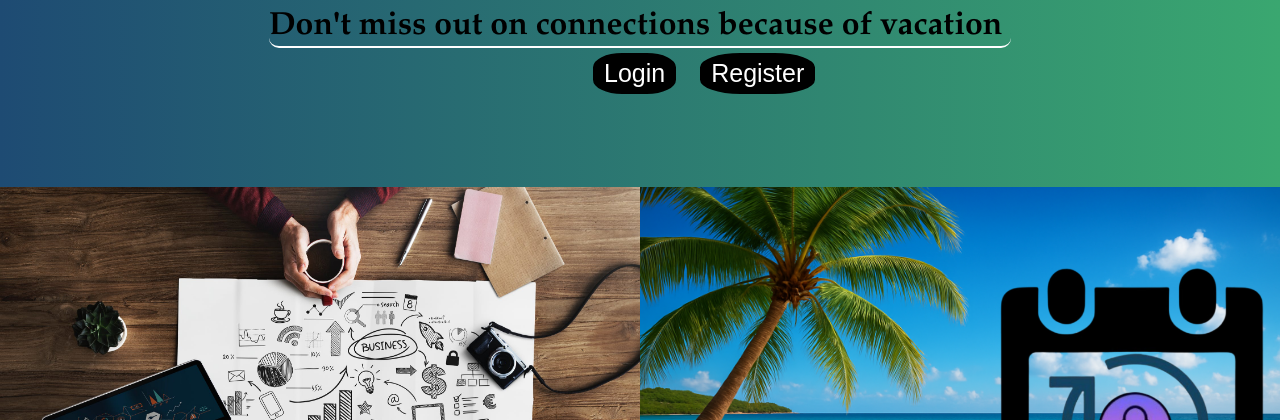
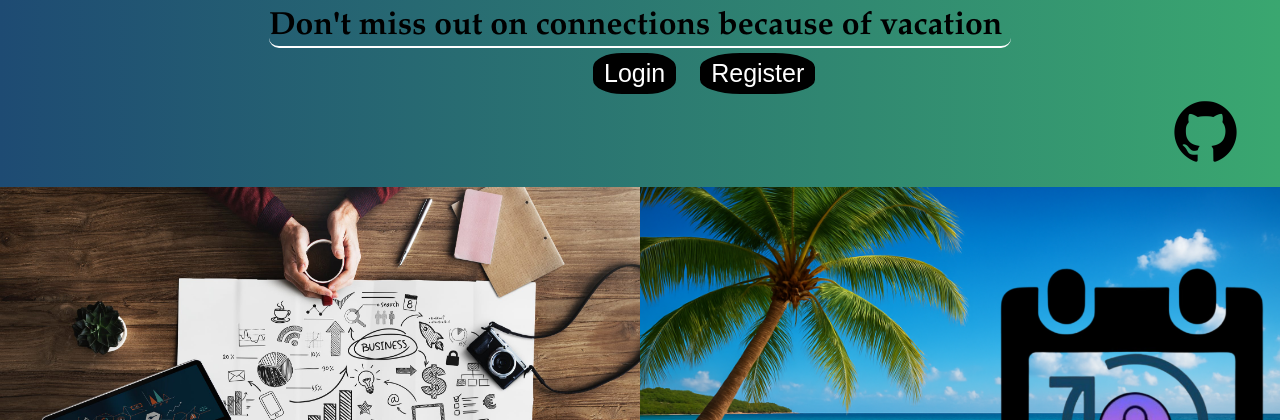
Before and after one commit to joshphil1118/COP-4331-Group-3-Small-Project, a PHP site: page / in a window 1280 px wide. Shown: the top 420 px of the page. Run offline with PHP 8.4, Linux system fonts and the light colour scheme.

Commit message:
added github redirect

```diff
--- a/css/style.css
+++ b/css/style.css
@@ -81,7 +81,7 @@ label {
 .form-popup {
   display: none;
   position: relative;
-  top: 30px;
+  top: -70px;
   left: 525px;
   max-width: 300px;
   overflow: auto;
@@ -148,6 +148,7 @@ label {
     font-family: 'Garamond', serif;
     color: #95060a;
 }
+
 /* adds in a line for login error*/
 #registerResult{
     display: inline-block;
@@ -159,3 +160,9 @@ label {
    font-family: 'Garamond', serif;
     color: #95060a;
 }
+
+/* add a color change when hovering over github button*/
+.git_Redirect {
+  cursor: pointer;
+  margin-left: 1165px;
+}
--- a/index.html
+++ b/index.html
@@ -14,9 +14,13 @@
         </h1>
 
         <div class="button_Position">
-        <button class="button1" onclick="openForm(); closeForm2()"> Login </button>
-        <button class="button1" onclick="openForm2(); closeForm()"> Register </button>
+            <button class="button1" onclick="openForm(); closeForm2()"> Login </button>
+            <button class="button1" onclick="openForm2(); closeForm()"> Register </button>
+
         </div>
+
+        <a class="git_Redirect" href="https://github.com/joshphil1118/COP-4331-Group-3-Small-Project"><img src="images/Github.png"></a>
+
         <div class="form-popup" id="login">
             <form action="LAMPAPI/Login.php" class="form-container" onsubmit="return doLogin(event);">
             <h1 class="titleForm">Login</h1>
```
Also changed, not shown: README.MD, images/Github.png (added).
